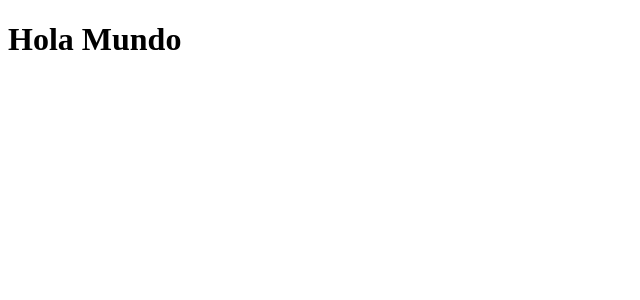
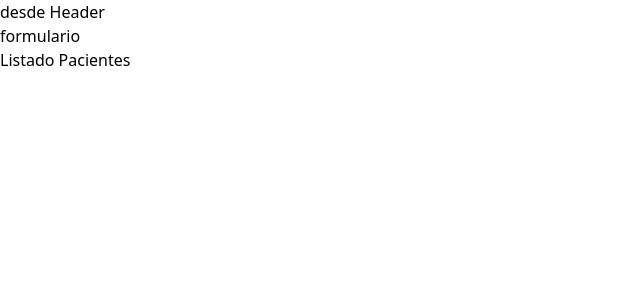
Before and after one commit to framirez91/citas-react, a React (Vite) app: page / in a window 1280 px wide. Shown: the top 300 px of the page, without its empty margins (0-640 px from the left). Built offline with nearby package versions, Linux system fonts and the light colour scheme.

Commit message:
creacion de componetes, instalacion de tailwindcss

```diff
--- a/package.json
+++ b/package.json
@@ -7,8 +7,11 @@
     "preview": "vite preview"
   },
   "dependencies": {
+    "autoprefixer": "^10.4.2",
+    "postcss": "^8.4.5",
     "react": "^17.0.2",
-    "react-dom": "^17.0.2"
+    "react-dom": "^17.0.2",
+    "tailwindcss": "^3.0.15"
   },
   "devDependencies": {
     "@vitejs/plugin-react": "^1.0.7",
--- /dev/null
+++ b/postcss.config.js
@@ -0,0 +1,6 @@
+module.exports = {
+  plugins: {
+    tailwindcss: {},
+    autoprefixer: {},
+  },
+}
--- a/src/App.jsx
+++ b/src/App.jsx
@@ -1,11 +1,17 @@
+import Header from "./components/Header"
+import Formulario from "./components/Formulario"
+import ListadoPacientes from "./components/ListadoPacientes";
+
 function App() {
 
+  return (
 
-  return (
-    <div className="App">
-    <h1>Hola Mundo</h1>
-    </div>
+    <>
+       <Header />
+       <Formulario />
+       <ListadoPacientes/>
+    </>
   )
 }
 
-export default App
+export default App;
--- /dev/null
+++ b/src/components/Formulario.jsx
@@ -0,0 +1,11 @@
+
+
+const Formulario = () => {
+  return (
+       <div>
+         <h2>formulario</h2>
+      </div>
+  )
+}
+
+export default Formulario
--- /dev/null
+++ b/src/components/Header.jsx
@@ -0,0 +1,8 @@
+const Header= ()=>{
+return(
+
+   <h1>desde Header</h1>
+
+ )
+}
+export default Header
--- /dev/null
+++ b/src/components/ListadoPacientes.jsx
@@ -0,0 +1,10 @@
+
+const ListadoPacientes = () => {
+    return (
+        <div>
+            <h2>Listado Pacientes</h2>
+        </div>
+    )
+}
+
+export default ListadoPacientes;
--- a/src/index.css
+++ b/src/index.css
@@ -0,0 +1,3 @@
+@import "tailwindcss/base";
+@import "tailwindcss/utilities";
+@import "tailwindcss/components";
--- /dev/null
+++ b/tailwind.config.js
@@ -0,0 +1,8 @@
+module.exports = {
+  purge: ["./index.html", "./src/**/*.{jxs}"],
+  content: [],
+  theme: {
+    extend: {},
+  },
+  plugins: [],
+}
```
Also changed, not shown: 1 other file (tests, documents, lock files or other folders).
